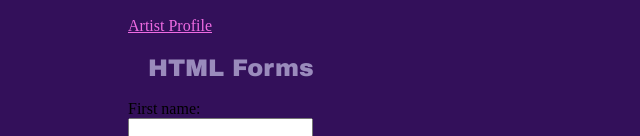
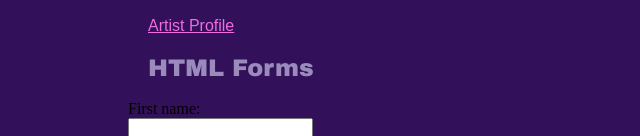
Before and after one commit to lclizbe/80hd, a plain HTML site: page index.html in a window 1280 px wide. Shown: the part 664-800 px from the top of the page, 211-851 px from the left. Drawn offline with Linux system fonts and the light colour scheme.

```diff
--- a/index.html
+++ b/index.html
@@ -11,7 +11,7 @@
 <h3>Artist</h3>
 <img src="images/meandSteve.jpg" alt="Me and my husband Steve">
 <iframe src="demo_iframe.htm" name="iframe_a" title="Iframe Example"></iframe>
-<p></p><a href="https://www.thrown.studio/residents">Artist Profile</a></p>
+<p><a href="https://www.thrown.studio/residents">Artist Profile</a></p>
 <h2>HTML Forms</h2>
 <form action="/action_page.php">
   <label for="fname">First name:</label>
```
